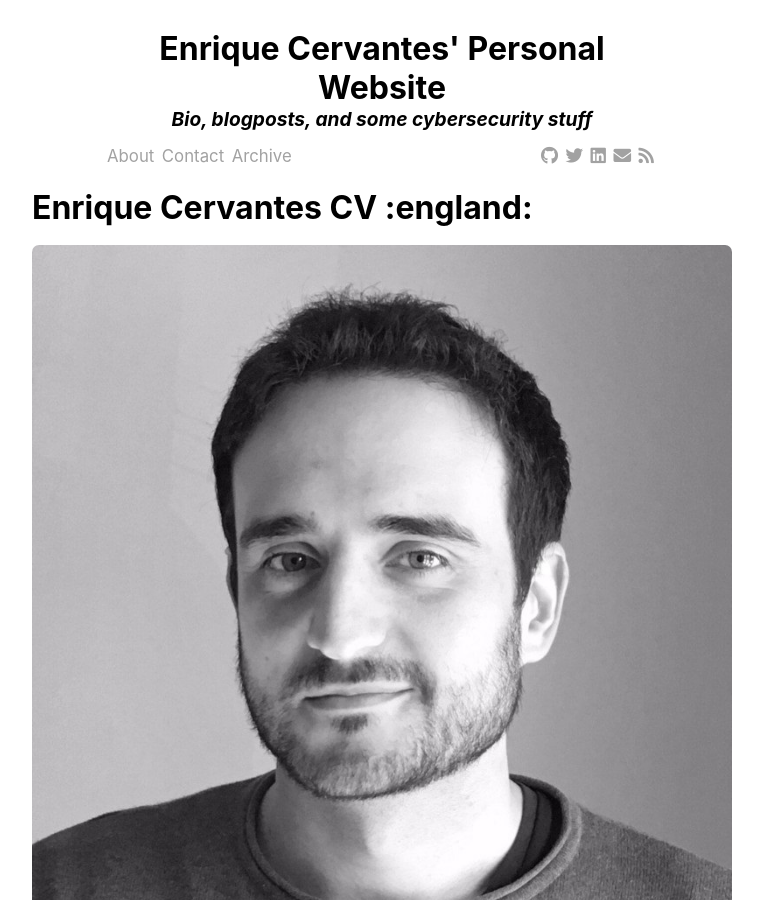
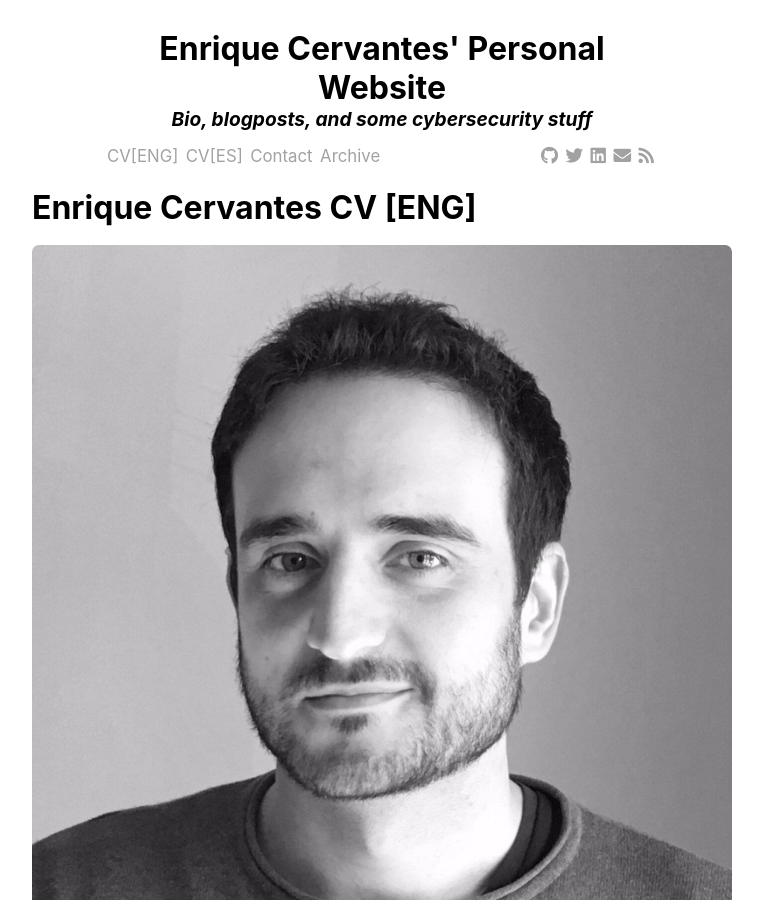
Before and after one commit to cervantestech/cervantestech.github.io, a Jekyll site: the page built from about.md, in a window 1280 px wide and 900 px high. Shown: the whole window, without its empty margins (258-1021 px from the left). Built offline with Jekyll 4.4.1, drawn with Linux system fonts in a browser that asks for light colours; nearby versions of some CDN libraries.

Commit message:
adding spanish cv to home

```diff
--- a/_data/pages.yml
+++ b/_data/pages.yml
@@ -1,4 +1,5 @@
 pages:
-  - {name: 'About', url: 'about.html'}
+  - {name: 'CV[ENG]', url: 'about.html'}
+  - {name: 'CV[ES]', url: 'about_es.html'}
   - {name: 'Contact', url: 'contact.html'}
   - {name: 'Archive', url: 'archive.html'}
--- a/about.md
+++ b/about.md
@@ -3,7 +3,7 @@ layout: default
 title: About
 ---
 
-# [Enrique Cervantes CV :england:](https://www.linkedin.com/in/enriquecervantes/)
+# [Enrique Cervantes CV [ENG]](https://www.linkedin.com/in/enriquecervantes/)
 
 ![Enrique Cervantes](/assets/img/fotoAbout.png)
 
--- a/about_es.md
+++ b/about_es.md
@@ -3,7 +3,7 @@ layout: default
 title: About
 ---
 
-# [Enrique Cervantes CV :spain:](https://www.linkedin.com/in/enriquecervantes/)
+# [Enrique Cervantes CV [ES]](https://www.linkedin.com/in/enriquecervantes/)
 
 ![Enrique Cervantes](/assets/img/fotoAbout.png)
 
```
